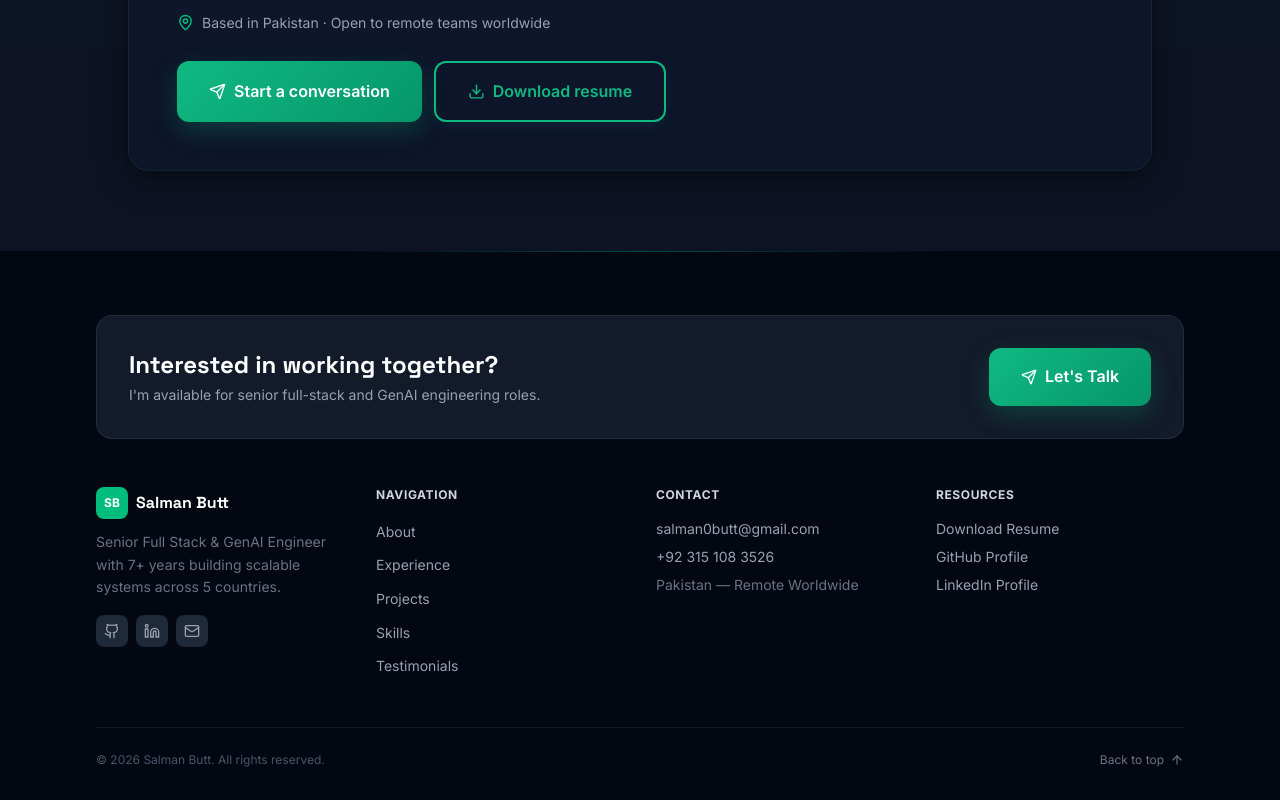
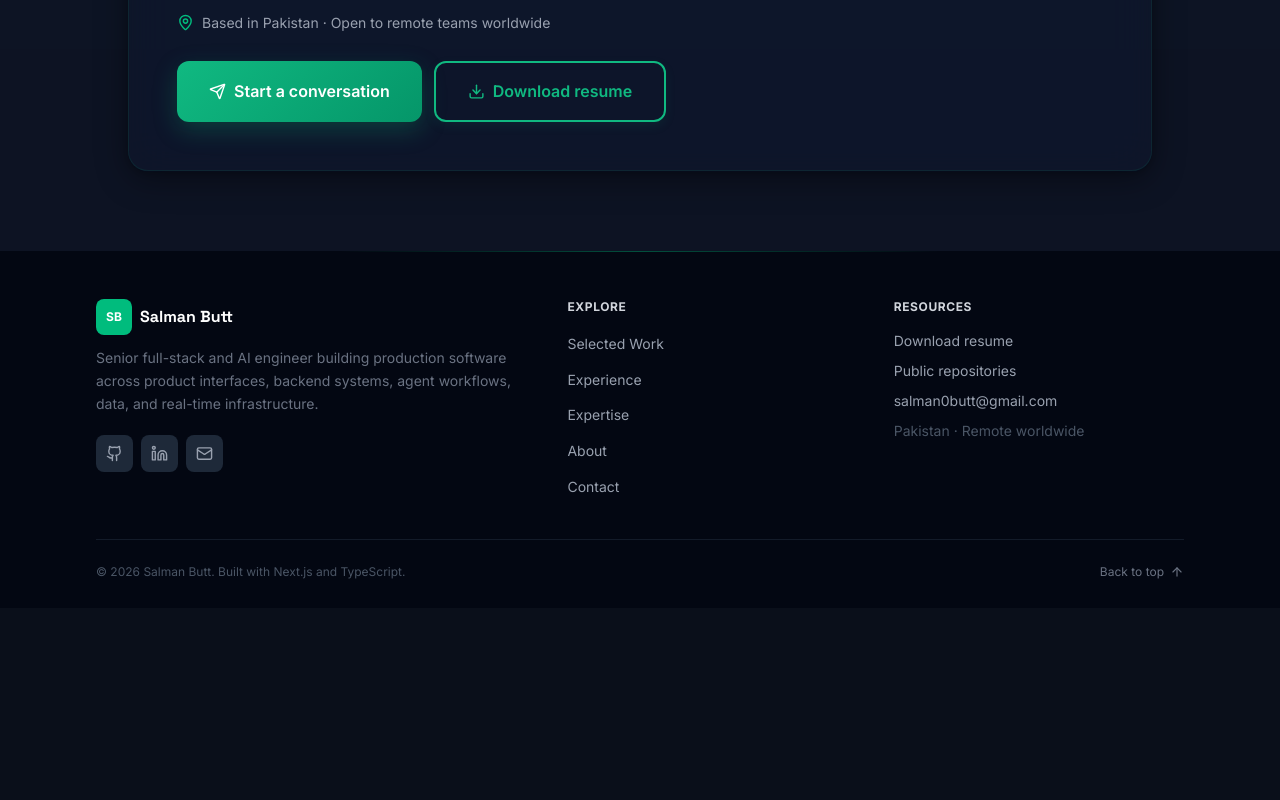
Before and after one commit to salman0butt/portfolio, a Next.js app: page / in a window 1280 px wide. Shown: the part 10112-10912 px from the top of the page. After the commit the page ends 10720 px from the top, so only its background shows below. Built offline with nearby package versions, Linux system fonts and the light colour scheme.

Commit message:
refactor: simplify footer and remove repeated calls to action

```diff
--- a/components/Footer.tsx
+++ b/components/Footer.tsx
@@ -1,103 +1,70 @@
 'use client';
 
-import { Mail, ArrowUp, Send } from 'lucide-react';
+import { Mail, ArrowUp } from 'lucide-react';
 import { Github, Linkedin } from './icons';
-import { motion } from 'framer-motion';
-import { useInView } from 'react-intersection-observer';
 
 const quickLinks = [
+  { label: 'Selected Work', href: '#projects' },
+  { label: 'Experience', href: '#experience' },
+  { label: 'Expertise', href: '#skills' },
   { label: 'About', href: '#about' },
-  { label: 'Experience', href: '#experience' },
-  { label: 'Projects', href: '#projects' },
-  { label: 'Skills', href: '#skills' },
-  { label: 'Testimonials', href: '#testimonials' },
+  { label: 'Contact', href: '#contact' },
 ];
 
 export default function Footer() {
-  const { ref, inView } = useInView({ triggerOnce: true, threshold: 0.1 });
-
   return (
     <footer className="relative bg-gray-950 text-gray-400 overflow-hidden">
-      {/* Subtle gradient accent */}
-      <div className="absolute top-0 left-1/2 -translate-x-1/2 w-[600px] h-[1px] bg-gradient-to-r from-transparent via-emerald-500/40 to-transparent" />
+      <div className="absolute top-0 left-1/2 -translate-x-1/2 w-[600px] h-px bg-gradient-to-r from-transparent via-emerald-500/40 to-transparent" />
 
-      <motion.div
-        ref={ref}
-        initial={{ opacity: 0, y: 30 }}
-        animate={inView ? { opacity: 1, y: 0 } : {}}
-        transition={{ duration: 0.5 }}
-        className="max-w-6xl mx-auto px-4 sm:px-6 lg:px-8 pt-16 pb-8"
-      >
-        {/* Top CTA bar */}
-        <div className="rounded-2xl p-6 md:p-8 mb-12 flex flex-col md:flex-row items-center justify-between gap-6 bg-gray-800/60 border border-gray-700/50">
+      <div className="max-w-6xl mx-auto px-4 sm:px-6 lg:px-8 pt-12 pb-7">
+        <div className="grid grid-cols-1 md:grid-cols-[1.2fr_0.8fr_0.8fr] gap-9 mb-10">
           <div>
-            <h3 className="font-[family-name:var(--font-space-grotesk)] text-xl md:text-2xl font-bold text-white mb-1">
-              Interested in working together?
-            </h3>
-            <p className="text-sm text-gray-400">
-              I&apos;m available for senior full-stack and GenAI engineering roles.
-            </p>
-          </div>
-          <a
-            href="mailto:salman0butt@gmail.com"
-            className="btn-primary inline-flex items-center gap-2 shrink-0"
-          >
-            <Send size={16} />
-            Let&apos;s Talk
-          </a>
-        </div>
-
-        {/* Main footer grid */}
-        <div className="grid grid-cols-2 md:grid-cols-4 gap-8 mb-12">
-          {/* Col 1 - Brand */}
-          <div className="col-span-2 md:col-span-1">
             <div className="flex items-center gap-2 mb-3">
-              <span className="flex items-center justify-center w-8 h-8 rounded-lg bg-emerald-500 text-white font-bold text-xs">
+              <span className="flex items-center justify-center w-9 h-9 rounded-lg bg-emerald-500 text-white font-bold text-xs">
                 SB
               </span>
               <span className="font-[family-name:var(--font-space-grotesk)] font-bold text-white">
                 Salman Butt
               </span>
             </div>
-            <p className="text-sm text-gray-500 mb-4 leading-relaxed">
-              Senior Full Stack &amp; GenAI Engineer with 7+ years building
-              scalable systems across 5 countries.
+            <p className="text-sm text-gray-500 leading-relaxed max-w-md mb-5">
+              Senior full-stack and AI engineer building production software across
+              product interfaces, backend systems, agent workflows, data, and real-time infrastructure.
             </p>
             <div className="flex gap-2">
               <a
                 href="https://github.com/salman0butt"
                 target="_blank"
                 rel="noopener noreferrer"
-                className="p-2 rounded-lg bg-gray-800 hover:bg-emerald-500/20 hover:text-emerald-400 transition-colors"
+                className="p-2.5 rounded-lg bg-gray-800 hover:bg-emerald-500/20 hover:text-emerald-400 transition-colors"
                 aria-label="GitHub"
               >
-                <Github size={16} />
+                <Github size={17} />
               </a>
               <a
                 href="https://www.linkedin.com/in/salman0butt/"
                 target="_blank"
                 rel="noopener noreferrer"
-                className="p-2 rounded-lg bg-gray-800 hover:bg-emerald-500/20 hover:text-emerald-400 transition-colors"
+                className="p-2.5 rounded-lg bg-gray-800 hover:bg-emerald-500/20 hover:text-emerald-400 transition-colors"
                 aria-label="LinkedIn"
               >
-                <Linkedin size={16} />
+                <Linkedin size={17} />
               </a>
               <a
                 href="mailto:salman0butt@gmail.com"
-                className="p-2 rounded-lg bg-gray-800 hover:bg-emerald-500/20 hover:text-emerald-400 transition-colors"
+                className="p-2.5 rounded-lg bg-gray-800 hover:bg-emerald-500/20 hover:text-emerald-400 transition-colors"
                 aria-label="Email"
               >
-                <Mail size={16} />
+                <Mail size={17} />
               </a>
             </div>
           </div>
 
-          {/* Col 2 - Navigation */}
           <div>
-            <h4 className="text-xs font-bold text-gray-300 uppercase tracking-wider mb-4">
-              Navigation
-            </h4>
-            <ul className="space-y-2">
+            <h2 className="text-xs font-bold text-gray-300 uppercase tracking-wider mb-4">
+              Explore
+            </h2>
+            <ul className="space-y-2.5">
               {quickLinks.map((link) => (
                 <li key={link.href}>
                   <a
@@ -111,12 +78,30 @@ export default function Footer() {
             </ul>
           </div>
 
-          {/* Col 3 - Contact */}
           <div>
-            <h4 className="text-xs font-bold text-gray-300 uppercase tracking-wider mb-4">
-              Contact
-            </h4>
-            <ul className="space-y-2 text-sm">
+            <h2 className="text-xs font-bold text-gray-300 uppercase tracking-wider mb-4">
+              Resources
+            </h2>
+            <ul className="space-y-2.5 text-sm">
+              <li>
+                <a
+                  href="/Salman_Butt_Resume.pdf"
+                  download
+                  className="hover:text-emerald-400 transition-colors"
+                >
+                  Download resume
+                </a>
+              </li>
+              <li>
+                <a
+                  href="https://github.com/salman0butt?tab=repositories"
+                  target="_blank"
+                  rel="noopener noreferrer"
+                  className="hover:text-emerald-400 transition-colors"
+                >
+                  Public repositories
+                </a>
+              </li>
               <li>
                 <a
                   href="mailto:salman0butt@gmail.com"
@@ -125,63 +110,14 @@ export default function Footer() {
                   salman0butt@gmail.com
                 </a>
               </li>
-              <li>
-                <a
-                  href="tel:+923151083526"
-                  className="hover:text-emerald-400 transition-colors"
-                >
-                  +92 315 108 3526
-                </a>
-              </li>
-              <li className="text-gray-500">
-                Pakistan — Remote Worldwide
-              </li>
-            </ul>
-          </div>
-
-          {/* Col 4 - Resources */}
-          <div>
-            <h4 className="text-xs font-bold text-gray-300 uppercase tracking-wider mb-4">
-              Resources
-            </h4>
-            <ul className="space-y-2 text-sm">
-              <li>
-                <a
-                  href="/Salman_Butt_Resume.pdf"
-                  download
-                  className="hover:text-emerald-400 transition-colors"
-                >
-                  Download Resume
-                </a>
-              </li>
-              <li>
-                <a
-                  href="https://github.com/salman0butt"
-                  target="_blank"
-                  rel="noopener noreferrer"
-                  className="hover:text-emerald-400 transition-colors"
-                >
-                  GitHub Profile
-                </a>
-              </li>
-              <li>
-                <a
-                  href="https://www.linkedin.com/in/salman0butt/"
-                  target="_blank"
-                  rel="noopener noreferrer"
-                  className="hover:text-emerald-400 transition-colors"
-                >
-                  LinkedIn Profile
-                </a>
-              </li>
+              <li className="text-gray-600">Pakistan · Remote worldwide</li>
             </ul>
           </div>
         </div>
 
-        {/* Bottom bar */}
-        <div className="pt-6 border-t border-gray-800/50 flex flex-col sm:flex-row items-center justify-between gap-4">
+        <div className="pt-6 border-t border-gray-800/60 flex flex-col sm:flex-row items-center justify-between gap-4">
           <p className="text-xs text-gray-600">
-            &copy; {new Date().getFullYear()} Salman Butt. All rights reserved.
+            &copy; {new Date().getFullYear()} Salman Butt. Built with Next.js and TypeScript.
           </p>
           <button
             onClick={() => window.scrollTo({ top: 0, behavior: 'smooth' })}
@@ -192,7 +128,7 @@ export default function Footer() {
             <ArrowUp size={14} />
           </button>
         </div>
-      </motion.div>
+      </div>
     </footer>
   );
 }
```
